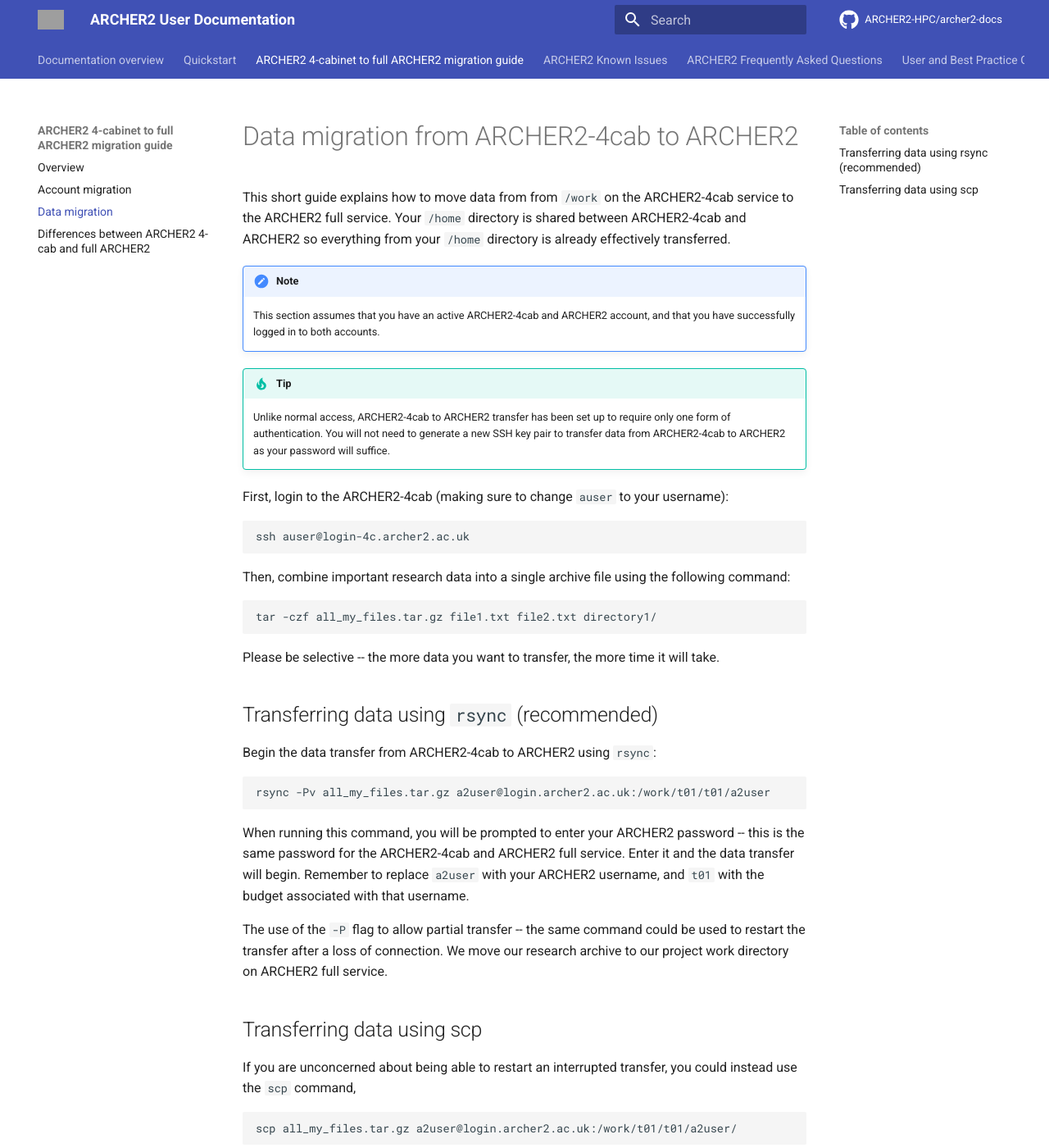
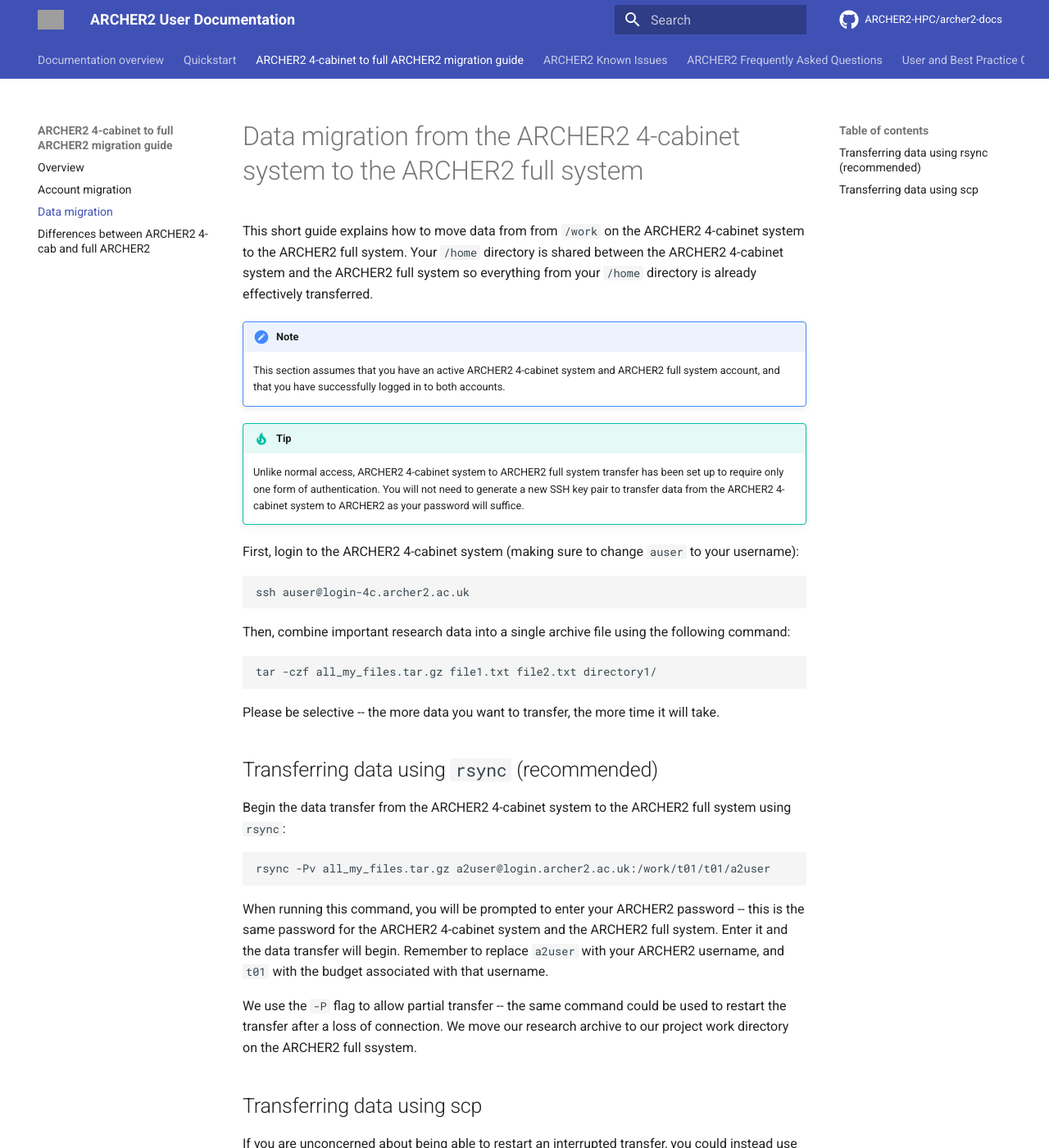
Before and after one commit to ARCHER2-HPC/archer2-docs, an MkDocs documentation site: the page built from docs/archer2-migration/data-migration.md, in a window 1280 px wide and 1400 px high. Shown: the whole window at 82% size. Built offline with MkDocs 1.6.1 and Material for MkDocs 9.7.7, drawn with Linux system fonts in a browser that asks for light colours; comment, search, counter and statistics services are not loaded; grey boxes are pictures that could not be loaded.

Commit message:
Update data-migration.md
Replacing ARCHER2-4cab with "the ARCHER2 4-cabinet system"

```diff
--- a/docs/archer2-migration/data-migration.md
+++ b/docs/archer2-migration/data-migration.md
@@ -1,19 +1,23 @@
-# Data migration from ARCHER2-4cab to ARCHER2
+# Data migration from the ARCHER2 4-cabinet system to the ARCHER2 full system
 
-This short guide explains how to move data from from `/work` on the ARCHER2-4cab service to the ARCHER2 full service.
-Your `/home` directory is shared between ARCHER2-4cab and ARCHER2 so everything from your `/home` directory is
-already effectively transferred.
+This short guide explains how to move data from from `/work` on the ARCHER2 4-cabinet system
+to the ARCHER2 full system. Your `/home` directory is shared between the ARCHER2 4-cabinet system
+and the ARCHER2 full system so everything from your `/home` directory is already effectively
+transferred.
 
 !!! note
-    This section assumes that you have an active ARCHER2-4cab and ARCHER2
-    account, and that you have successfully logged in to both accounts.
+    This section assumes that you have an active ARCHER2 4-cabinet system
+    and ARCHER2 full system account, and that you have successfully logged
+    in to both accounts.
 
 !!! tip
-    Unlike normal access, ARCHER2-4cab to ARCHER2 transfer has been set up to require
-    only one form of authentication. You will not need to generate a new SSH key
-    pair to transfer data from ARCHER2-4cab to ARCHER2 as your password will suffice.
+    Unlike normal access, ARCHER2 4-cabinet system to ARCHER2 full system transfer
+    has been set up to require only one form of authentication. You will not need
+    to generate a new SSH key pair to transfer data from the ARCHER2 4-cabinet system
+    to ARCHER2 as your password will suffice.
 
-First, login to the ARCHER2-4cab (making sure to change `auser` to your username):
+First, login to the ARCHER2 4-cabinet system (making sure to change `auser`
+to your username):
 
     ssh auser@login-4c.archer2.ac.uk
 
@@ -27,20 +31,21 @@
 
 ## Transferring data using `rsync` (recommended)
 
-Begin the data transfer from ARCHER2-4cab to ARCHER2 using `rsync`:
+Begin the data transfer from the ARCHER2 4-cabinet system to the ARCHER2 full
+system using `rsync`:
 
     rsync -Pv all_my_files.tar.gz a2user@login.archer2.ac.uk:/work/t01/t01/a2user
 
 When running this command, you will be prompted to enter your ARCHER2
-password -- this is the same password for the ARCHER2-4cab and ARCHER2
-full service. Enter it and the data transfer will begin. Remember
-to replace `a2user` with your ARCHER2 username, and `t01` with the
-budget associated with that username.
+password -- this is the same password for the ARCHER2 4-cabinet system
+and the ARCHER2 full system. Enter it and the data transfer will begin.
+Remember to replace `a2user` with your ARCHER2 username, and `t01` with
+the budget associated with that username.
 
-The use of the `-P` flag to allow partial transfer -- the same
+We use the `-P` flag to allow partial transfer -- the same
 command could be used to restart the transfer after a loss of
 connection. We move our research archive to our project work directory
-on ARCHER2 full service.
+on the ARCHER2 full ssystem.
 
 ## Transferring data using scp
 
```
